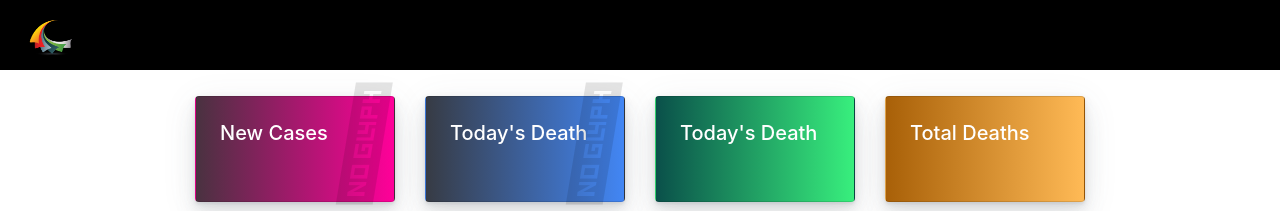
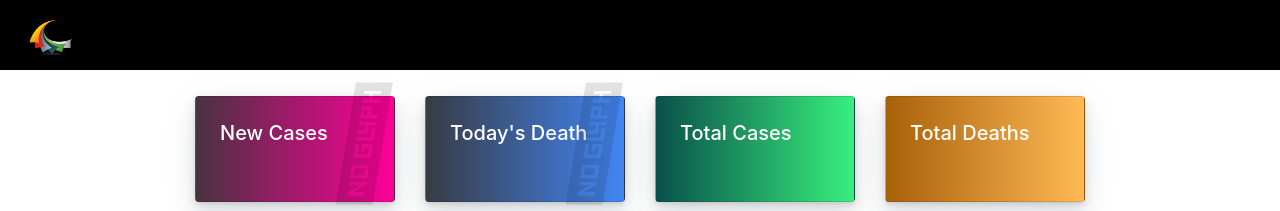
Before and after one commit to MdSazzadIslam/covid-tracker, a React (Create React App) app: page / in a window 1280 px wide. Shown: the top 211 px of the page. Built offline with nearby package versions, Linux system fonts and the light colour scheme; no server answers.

Commit message:
Summary component updated

```diff
--- a/src/components/Summary.jsx
+++ b/src/components/Summary.jsx
@@ -51,12 +51,12 @@ const Summary = ({ summary, title }) => {
                 <i className="fas fa-ticket-alt" />
               </div>
               <div className="mb-4">
-                <h5 className="card-title mb-0">Today's Death</h5>
+                <h5 className="card-title mb-0">Total Cases</h5>
               </div>
               <div className="row align-items-center mb-2 d-flex">
                 <div className="col-8">
                   <h2 className="d-flex align-items-center mb-0">
-                    {summary.todayDeaths}
+                    {summary.cases}
                   </h2>
                 </div>
               </div>
```
